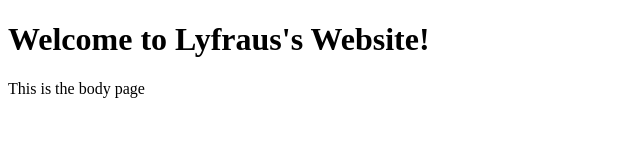
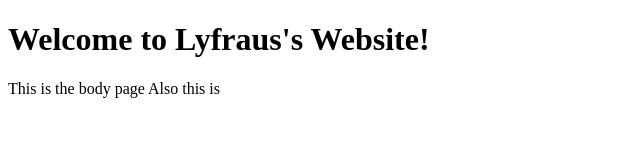
Before and after one commit to Lyfraus/Lyfraus.github.io, a plain HTML site: page index.html in a window 1280 px wide. Shown: the full height of the page, 0-640 px from the left. Drawn offline with Linux system fonts and the light colour scheme.

Commit message:
Initial commit

```diff
--- a/index.html
+++ b/index.html
@@ -20,6 +20,7 @@
         <body>
 
             This is the body page
+            Also this is
 
         </body>
 
```
